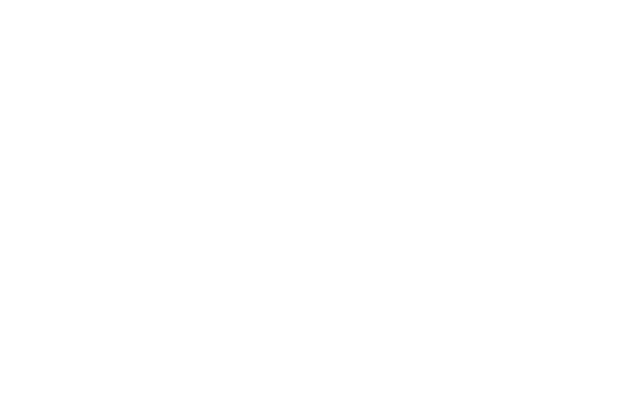
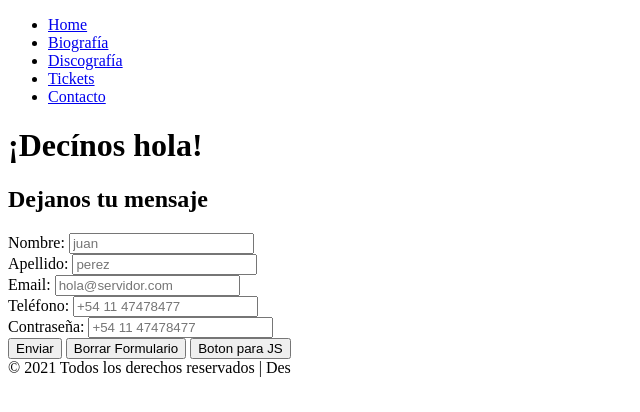
Before and after one commit to juanmabrignole/charly-garcia, a plain HTML site: page paginas/contacto.html in a window 1280 px wide. Shown: the whole page, without its empty margins (0-640 px from the left). Drawn offline with Linux system fonts and the light colour scheme.

Commit message:
links, listas, tablas y forms

```diff
--- a/paginas/contacto.html
+++ b/paginas/contacto.html
@@ -7,5 +7,78 @@
 </head>
 <body>
 
+  <!--Etiquetas Semánticas-->
+<nav>
+  <!--Listas desordenadas-->
+  <ul>
+    <li>
+      <a href="../index.html">Home</a>
+    </li>
+  <!--Ruta interna-->
+    <li>
+      <a href="./biografia.html">Biografía</a>
+    </li>
+  <!--Link externo-->
+    <li>
+      <a href="https://www.infinita.cl/que-hacer/2021/10/22/charly-garcia-todos-sus-discos-solistas-del-peor-al-mejor.html" target="_blank">Discografía</a>
+    </li>
+    <li>
+      <a href="./tickets.html">Tickets</a>
+    </li>
+    <li>
+      <a href="#">Contacto</a>
+    </li>
+  </ul>
+</nav>
+
+<main>
+  <!--Formularios-->
+  <h1>¡Decínos hola!</h1>
+  <h2>Dejanos tu mensaje</h2>
+
+  <form action="procesar.php" method="post">
+
+    <div>
+      <label for="nombre">Nombre:</label>
+      <input type="text" name="nombre" placeholder="juan" required>
+    </div>
+
+
+    <div>
+      <label for="apellido">Apellido:</label>
+      <input type="text" name="apellido" placeholder="perez">
+    </div>
+
+    <div>
+      <label for="correo">Email:</label>
+      <input type="email" name="correo" placeholder="hola@servidor.com" required>
+    </div>
+
+    <div>
+      <label for="telefono">Teléfono:</label>
+      <input type="tel" name="telefono" placeholder="+54 11 47478477">
+    </div>
+
+    <div>
+      <label for=pass">Contraseña:</label>
+      <input type="password" name="pass" placeholder="+54 11 47478477">
+    </div>
+
+    <button type="submit">Enviar</button>
+    <button type="reset">Borrar Formulario</button>
+    <button type="button">Boton para JS</button>
+
+  </form>
+
+</main>
+
+<footer>
+  &copy; 2021 Todos los derechos reservados | Des
+</footer>
+
+
+
+
+
 </body>
 </html>
```
Also changed, not shown: index.html (+55 -13 lines), paginas/biografia.html (+11 -5 lines), paginas/paginas/tickets.html (added).
